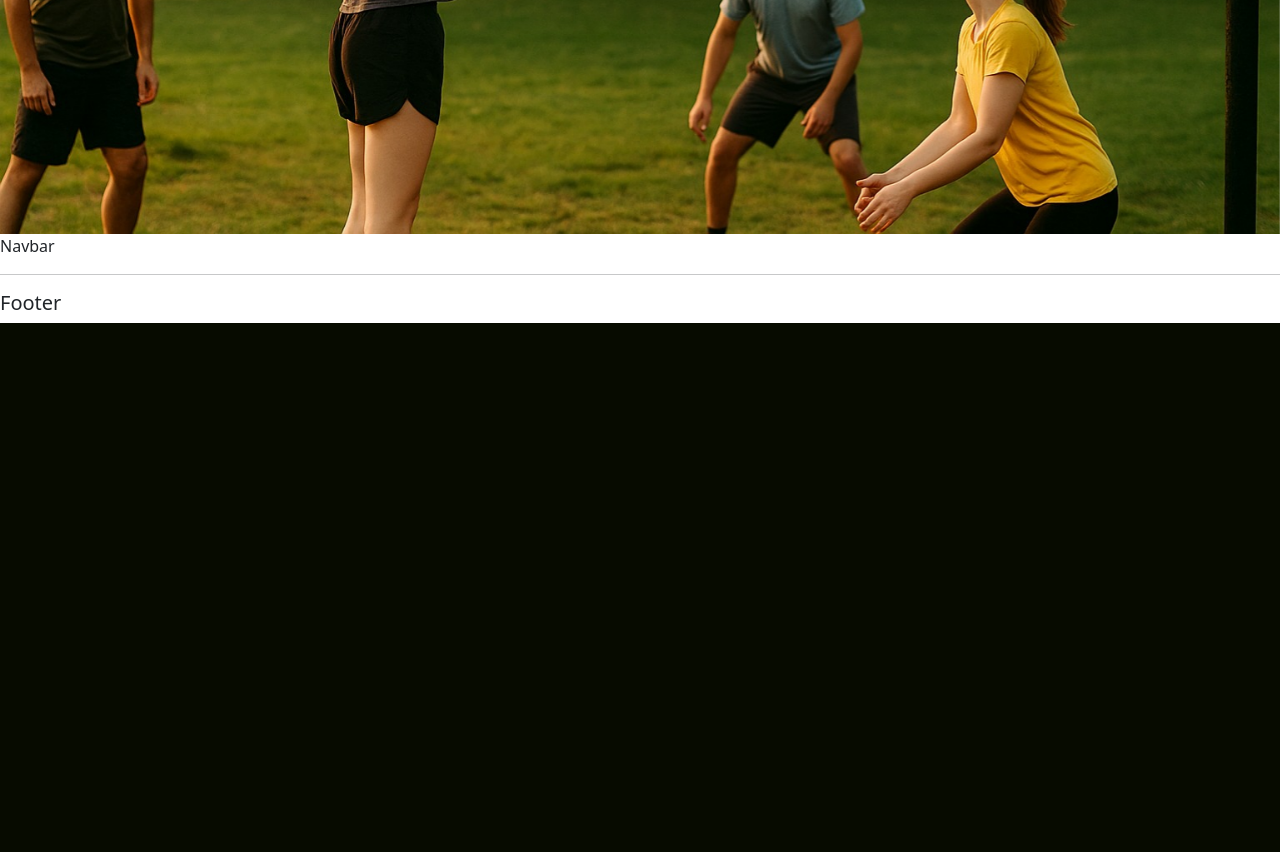
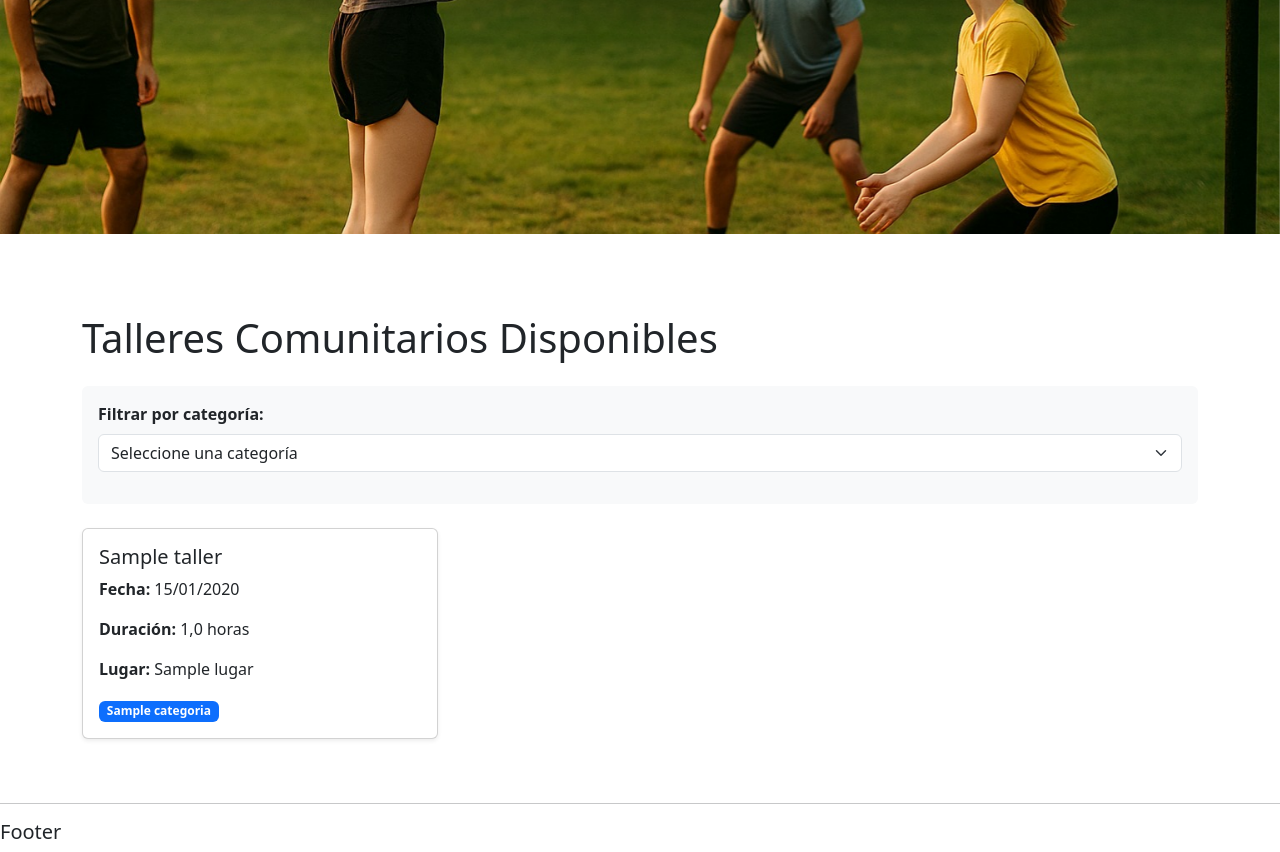
Before and after one commit to Nobitape/CERTAMEN3-VillaVerde-, a Django app: template talleres/templates/talleres/talleres.html in a window 1280 px wide. Shown: the part 619-1471 px from the top of the page. Before the commit the page ends 942 px from the top, so only its background shows below. Run offline with Django 5.2, Linux system fonts and the light colour scheme; the template is opened without the code that fills it: values that come from a table or form of the project are taken from there, others are empty; tables that the repository leaves empty hold one stand-in row (values such as "Sample post"); some libraries are stand-ins or nearby versions.

Commit message:
filtrar talleres

```diff
--- a/config/urls.py
+++ b/config/urls.py
@@ -22,8 +22,8 @@ from talleres import views
 urlpatterns = [
     path('admin/', admin.site.urls),
     path('', views.main, name='main'),
-    path('', include('talleres.urls')),
-    path('talleres', views.talleres, name='talleres'),
+    path('talleres/', include('talleres.urls')),
+    path('admin/', admin.site.urls),
     path('api/', include('api.urls')),
     path('api-auth/', include('rest_framework.urls')),
 
--- a/talleres/templates/talleres/navbar.html
+++ b/talleres/templates/talleres/navbar.html
@@ -12,7 +12,7 @@
         <div class="collapse navbar-collapse" id="navbarContent">
             <ul class="navbar-nav ms-auto">
                 <li class="nav-item">
-                    <a class="nav-link" href="{% url 'talleres' %}">Ver Talleres</a>
+                    <a class="nav-link" href="{% url 'listar_talleres' %}">Ver Talleres</a>
                 </li>
                 <li class="nav-item">
                     <a class="nav-link" href="{% url 'register' %}">Registrarse</a>
--- a/talleres/templates/talleres/talleres.html
+++ b/talleres/templates/talleres/talleres.html
@@ -1,8 +1,51 @@
 {% extends 'talleres/main.html' %}
 
+{% block hero %}
+{# Este bloque se deja vacío intencionalmente para que no aparezca la imagen del hero #}
+{% endblock hero %}
+
 {% block contenido %}
+<div class="container" style="margin-top: 80px; margin-bottom: 40px;">
+    <h1 class="mb-4">Talleres Comunitarios Disponibles</h1>
 
+    <div class="filtro mb-4 p-3 bg-light rounded">
+        <form method="get" action="{% url 'listar_talleres' %}">
+            <div class="mb-3">
+                <label for="categoria" class="form-label"><strong>Filtrar por categoría:</strong></label>
+                <select name="categoria_id" id="categoria" class="form-select" onchange="this.form.submit()">
+                    <option value="" disabled selected hidden>Seleccione una categoría</option>
+                    {% for categoria in categorias %}
+                        <option value="{{ categoria.id }}" {% if categoria.id == selected_categoria_id %}selected{% endif %}>
+                            {{ categoria.nombre }}
+                        </option>
+                    {% endfor %}
+                </select>
+            </div>
+        </form>
+    </div>
 
-<p>Navbar</p>
-
-{% endblock %}
+    <div class="row">
+        {% for taller in talleres %}
+            <div class="col-md-6 col-lg-4 mb-4">
+                <div class="card h-100 shadow-sm">
+                    <div class="card-body d-flex flex-column">
+                        <h5 class="card-title">{{ taller.titulo }}</h5>
+                        <p class="card-text"><strong>Fecha:</strong> {{ taller.fecha|date:"d/m/Y" }}</p>
+                        <p class="card-text"><strong>Duración:</strong> {{ taller.duracion_horas }} horas</p>
+                        <p class="card-text"><strong>Lugar:</strong> {{ taller.lugar.nombre }}</p>
+                        <div class="mt-auto">
+                           <span class="badge bg-primary">{{ taller.categoria.nombre }}</span>
+                        </div>
+                    </div>
+                </div>
+            </div>
+        {% empty %}
+            <div class="col">
+                <div class="alert alert-info" role="alert">
+                    No hay talleres disponibles en este momento. ¡Vuelve a consultar pronto!
+                </div>
+            </div>
+        {% endfor %}
+    </div>
+</div>
+{% endblock contenido %}
--- a/talleres/urls.py
+++ b/talleres/urls.py
@@ -4,5 +4,6 @@ from . import views
 urlpatterns = [
     path('login', views.loginView, name='login'),
     path('register', views.registerView, name='register'),
-    path('logout', views.logout, name='logout'),
+     path('', views.listar_talleres, name='listar_talleres'),
+    path('logout', views.logout, name='logout')
 ]
```
Also changed, not shown: talleres/views.py (+20 -3 lines).
